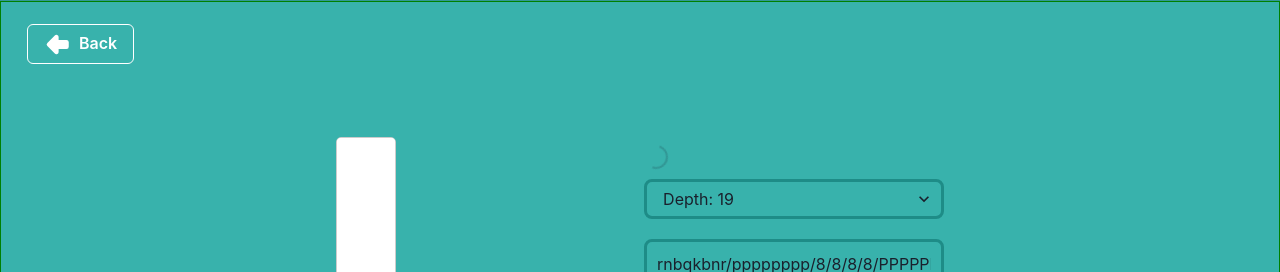
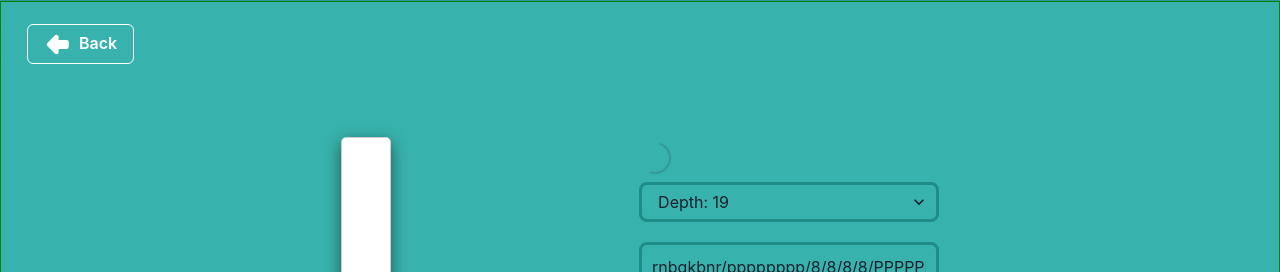
Before and after one commit to htripathi12/chess-nexus, a React (Create React App) app: page /play in a window 1280 px wide. Shown: the part 71-343 px from the top of the page. Built offline with nearby package versions, Linux system fonts and the light colour scheme.

Commit message:
fixed spinner location + added box overlay to eval

```diff
--- a/src/components/EvaluationBar.js
+++ b/src/components/EvaluationBar.js
@@ -1,14 +1,27 @@
 import React from 'react';
 import { Box, Text } from '@chakra-ui/react';
 
-const EvaluationBar = ({ evaluation, orientation }) => {
+const EvaluationBar = ({ evaluation, orientation, isMate }) => {
   const scoreToPercentage = (score) => {
     const cappedScore = Math.max(-10, Math.min(10, score));
     return ((cappedScore + 10) / 20) * 100;
   };
 
-  const percentage = scoreToPercentage(evaluation);
-  const textBoxPosition = `${100 - percentage}%`;
+  let displayValue;
+  let percentage;
+  if (isMate) {
+    displayValue = `M${evaluation}`; // Removed the '+' from the mate display
+    percentage = evaluation > 0 ? 100 : 0;
+  } else {
+    percentage = scoreToPercentage(evaluation);
+    displayValue = evaluation > 0 ? `+${evaluation}` : `${evaluation}`;
+  }
+
+  const evaluationBoxHeight = 20; // Adjust based on actual height
+  const containerHeight = 500; // Container height
+  let pixelPosition = (percentage / 100) * containerHeight;
+  pixelPosition = Math.max(evaluationBoxHeight / 2, Math.min(containerHeight - (evaluationBoxHeight / 2), pixelPosition));
+  const textBoxPosition = `${100 - (pixelPosition / containerHeight) * 100}%`;
 
   return (
     <Box
@@ -16,12 +29,13 @@ const EvaluationBar = ({ evaluation, orientation }) => {
       flexDirection="column"
       alignItems="center"
       height="500px"
-      width="60px"
+      width="50px"
       border="1px solid #ccc"
       borderRadius="5px"
       overflow="hidden"
       position="relative"
       background="linear-gradient(to top, #f0f0f0, #ffffff)"
+      boxShadow="0 5px 15px rgba(0, 0, 0, 0.5)"
     >
       <Box
         position="absolute"
@@ -41,7 +55,7 @@ const EvaluationBar = ({ evaluation, orientation }) => {
         borderRadius="4px"
       >
         <Text fontSize="sm" fontWeight="bold" color="white">
-          {evaluation > 0 ? `+${evaluation}` : evaluation}
+          {displayValue}
         </Text>
       </Box>
     </Box>
--- a/src/pages/Play.js
+++ b/src/pages/Play.js
@@ -23,6 +23,7 @@ function Play() {
     const stockfishWorkerRef = useRef(null);
     const [depth, setDepth] = useState(19);
     const [evaluation, setEvaluation] = useState(0);
+    const [isMate, setIsMate] = useState(false);
 
     useEffect(() => {
         stockfishWorkerRef.current = new Worker("./stockfish.js");
@@ -34,12 +35,16 @@ function Play() {
                 const bestMoveFull = e.data.split(' ')[1];
                 const bestMoveSquares = [[bestMoveFull.substring(0, 2), bestMoveFull.substring(2, 4)]];
                 setBestMove(bestMoveSquares);
-                setLoading(false); // Stop loading when the best move is received
+                setLoading(false);
             }
             if (e.data.includes('cp')) {
                 const tempEval = e.data.split(' ')[9] / 100;
                 const isWhiteTurn = chessInstance.current.turn() === 'w';
                 setEvaluation(isWhiteTurn ? tempEval : -tempEval);
+            } else if (e.data.includes('mate')) {
+                const mateInMoves = e.data.split(' ')[9];
+                setEvaluation(mateInMoves);
+                setIsMate(true);
             }
         };
 
@@ -69,7 +74,7 @@ function Play() {
 
     const runStockfish = (position) => {
         if (stockfishWorkerRef.current) {
-            setLoading(true); // Start loading when Stockfish starts processing
+            setLoading(true);
             stockfishWorkerRef.current.postMessage(`position fen ${position}`);
             stockfishWorkerRef.current.postMessage(`go depth ${depth}`);
         }
@@ -154,7 +159,7 @@ function Play() {
             </div>
             <div style={{ display: 'flex', justifyContent: 'center', alignItems: 'center', height: '100vh' }}>
                 <div style={{ paddingRight: "20px", paddingBottom: "30px" }}>
-                  <EvaluationBar evaluation={evaluation} orientation={orientation} />
+                  <EvaluationBar evaluation={evaluation} orientation={orientation} isMate={isMate} />
                 </div>
                 <div style={{ display: 'flex', flexDirection: 'column', alignItems: 'center' }}>
                     <CustomBoard
@@ -187,10 +192,15 @@ function Play() {
                     flexDirection: 'column',
                     alignItems: 'flex-start',
                     marginLeft: '20px',
+                    position: 'relative'
                 }}>
                     {loading && (
-                        <div style={{ display: 'flex', alignItems: 'center', marginBottom: '10px' }}>
-                            <Spinner size="md" color="teal.500" />
+                        <div style={{
+                            display: 'flex',
+                            alignItems: 'center',
+                            position: 'absolute',
+                        }}>
+                            <Spinner size="lg" color="teal.500" />
                         </div>
                     )}
                     <Select
@@ -199,7 +209,7 @@ function Play() {
                         onChange={(e) => setDepth(Number(e.target.value))}
                         mt={4}
                         width="300px"
-                        margin="0 0 20px 0"
+                        margin="40px 0 20px 0"
                         border="3px solid"
                         borderColor="#1E8C87"
                         borderRadius="8px"
@@ -234,6 +244,7 @@ function Play() {
                             },
                         }}
                         onFocus={(event) => event.target.select()}
+                        spellCheck="false"
                     />
                     <Textarea
                         ref={pgnRef}
```
